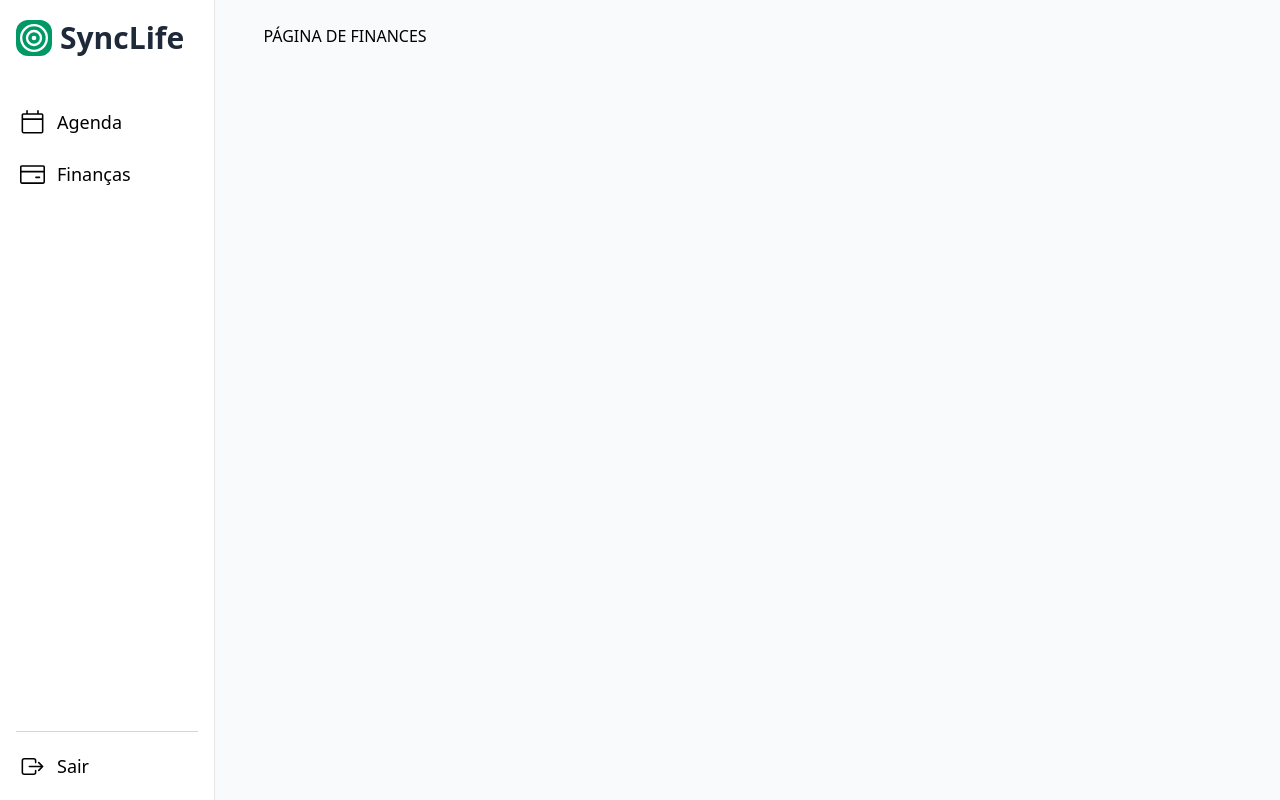
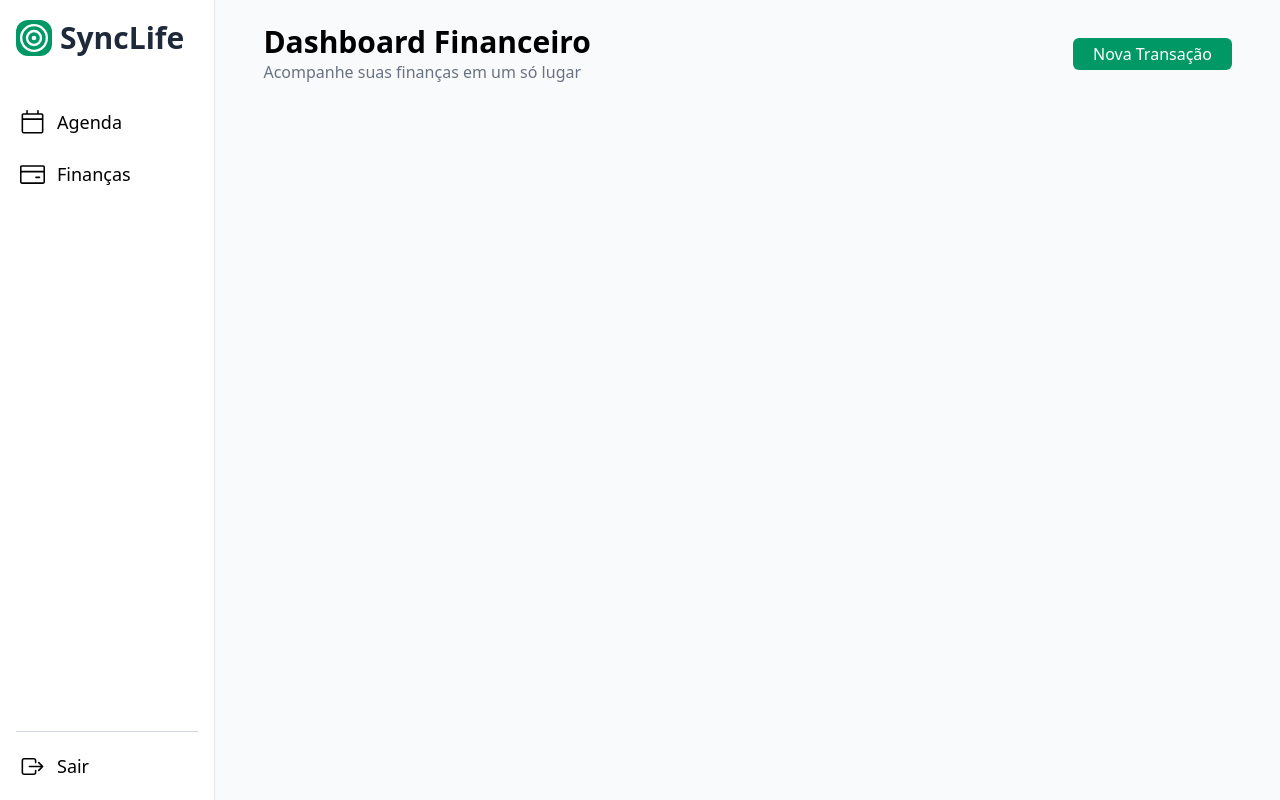
Before and after one commit to MariaJuliaAS/SyncLife, a React (Vite) app: page /finances in a window 1280 px wide. Built offline with nearby package versions, Linux system fonts and the light colour scheme; no server answers; sample sign-in values are in the browser's storage.

Commit message:
Header da página de finanças

```diff
--- a/src/pages/finances/index.tsx
+++ b/src/pages/finances/index.tsx
@@ -5,12 +5,23 @@ import { Nav } from "../../components/nav";
 export function Finances() {
     return (
         <div className="flex">
-
             <Nav />
 
-            <main className='sm:px-12 w-full max-h-screen py-6 px-4 flex bg-gray-50'>
-                <h1>PÁGINA DE FINANCES</h1>
-            </main>
+            <div className='sm:px-12 w-full min-h-screen py-6 px-4 flex bg-gray-50 felx justify-center'>
+                <main className="w-full max-w-7xl">
+                    <header className="w-full flex justify-between">
+                        <div>
+                            <h1 className="font-bold text-3xl">Dashboard Financeiro</h1>
+                            <span className="mt-2 text-gray-500">Acompanhe suas finanças em um só lugar</span>
+                        </div>
+                        <div className="flex items-center">
+                            <button className="sm:text-base text-sm bg-emerald-600 px-5 py-1 text-white font-medium rounded-md cursor-pointer transition-all duration-200 hover:bg-emerald-700">
+                                Nova Transação
+                            </button>
+                        </div>
+                    </header>
+                </main>
+            </div>
         </div>
     )
 }
```
